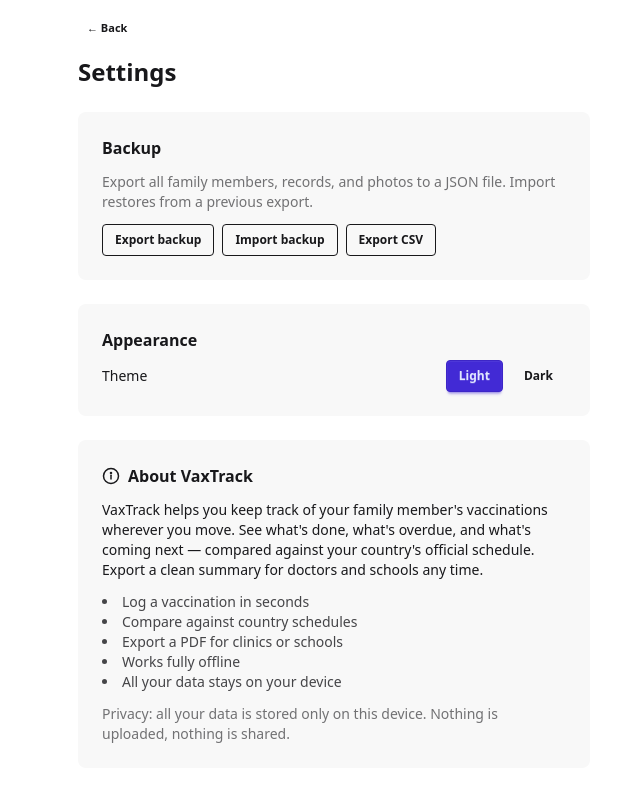
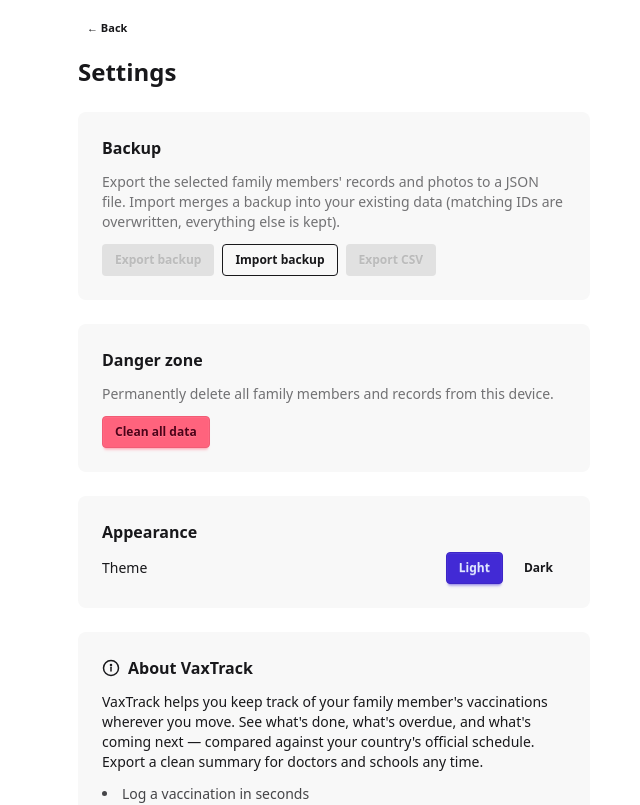
Before and after one commit to ImTema/family-health-pwa, a SvelteKit app in the folder web/: page /settings in a window 1280 px wide. Shown: the top 805 px of the page, without its empty margins (306-946 px from the left). Built offline with nearby package versions, Linux system fonts and the light colour scheme.

Commit message:
- add clear button - add partial import/export

```diff
--- a/web/src/routes/settings/+page.svelte
+++ b/web/src/routes/settings/+page.svelte
@@ -5,16 +5,26 @@
   import { todayISO } from '$lib/utils'
   import { toBackup, fromBackup } from '$lib/backup'
   import Icon from '$lib/components/Icon.svelte'
+  import type { Child } from '$lib/types'
 
   let theme = $state('light')
   let importError = $state<string | null>(null)
   let importSummary = $state<string | null>(null)
   let exportDone = $state(false)
+  let cleanDone = $state(false)
   let importInput: HTMLInputElement
+  let children = $state<Child[]>([])
+  let selectedIds = $state<Set<string>>(new Set())
 
-  onMount(() => {
+  onMount(async () => {
     theme = localStorage.getItem('theme') ?? 'light'
+    await refreshChildren()
   })
+
+  async function refreshChildren() {
+    children = await db.getChildren()
+    selectedIds = new Set(children.map(c => c.id))
+  }
 
   function setTheme(t: string) {
     theme = t
@@ -24,7 +34,7 @@
 
   async function doExport() {
     const today = todayISO()
-    const chs = await db.getChildren()
+    const chs = children.filter(c => selectedIds.has(c.id))
     const backup = toBackup(await Promise.all(chs.map(async c => ({ ...c, records: await db.getRecords(c.id) }))), today)
     const blob = new Blob([JSON.stringify(backup, null, 2)], { type: 'application/json' })
     const url = URL.createObjectURL(blob)
@@ -43,7 +53,7 @@
 
   async function doExportCsv() {
     const today = todayISO()
-    const chs = await db.getChildren()
+    const chs = children.filter(c => selectedIds.has(c.id))
     const rows = [['Name', 'Date', 'Vaccine / Brand', 'Diseases', 'Serial / Lot', 'Notes']]
     for (const c of chs) {
       const records = await db.getRecords(c.id)
@@ -62,22 +72,30 @@
   }
 
   async function doImport(json: string) {
-    if (!confirm('This will replace all existing data with the backup. Continue?')) return
+    if (!confirm('This will merge the backup into your existing data (family members/records with matching IDs will be overwritten, everything else stays). Continue?')) return
     try {
       const backup = fromBackup(json)
-      await db.deleteAll()
       let recordCount = 0
       for (const { records, ...child } of backup.children) {
         await db.saveChild(child)
         for (const r of records) await db.saveRecord(r)
         recordCount += records.length
       }
-      localStorage.removeItem('activeChildId')
+      await refreshChildren()
       importSummary = `Imported ${backup.children.length} ${backup.children.length === 1 ? 'family member' : 'family members'}, ${recordCount} ${recordCount === 1 ? 'record' : 'records'}`
       setTimeout(() => importSummary = null, 3000)
     } catch (e) {
       importError = `Import failed: ${e instanceof Error ? e.message : 'Invalid file'}`
     }
+  }
+
+  async function doCleanData() {
+    if (!confirm('This will permanently delete ALL family members and records from this device. This cannot be undone. Continue?')) return
+    await db.deleteAll()
+    localStorage.removeItem('activeChildId')
+    await refreshChildren()
+    cleanDone = true
+    setTimeout(() => cleanDone = false, 3000)
   }
 </script>
 
@@ -106,11 +124,41 @@
       <div class="card bg-base-200">
         <div class="card-body gap-3">
           <h2 class="card-title text-base">Backup</h2>
-          <p class="text-sm text-base-content/60">Export all family members, records, and photos to a JSON file. Import restores from a previous export.</p>
+          <p class="text-sm text-base-content/60">Export the selected family members' records and photos to a JSON file. Import merges a backup into your existing data (matching IDs are overwritten, everything else is kept).</p>
+          {#if children.length > 1}
+            <div class="flex flex-col gap-1">
+              {#each children as c (c.id)}
+                <label class="label cursor-pointer justify-start gap-2 py-0">
+                  <input
+                    type="checkbox"
+                    class="checkbox checkbox-sm"
+                    checked={selectedIds.has(c.id)}
+                    onchange={e => {
+                      const next = new Set(selectedIds)
+                      if ((e.target as HTMLInputElement).checked) next.add(c.id)
+                      else next.delete(c.id)
+                      selectedIds = next
+                    }}
+                  />
+                  <span class="label-text text-sm">{c.name}</span>
+                </label>
+              {/each}
+            </div>
+          {/if}
           <div class="flex gap-2 flex-wrap">
-            <button class="btn btn-outline btn-sm" onclick={doExport}>Export backup</button>
+            <button class="btn btn-outline btn-sm" disabled={selectedIds.size === 0} onclick={doExport}>Export backup</button>
             <button class="btn btn-outline btn-sm" onclick={() => importInput.click()}>Import backup</button>
-            <button class="btn btn-outline btn-sm" onclick={doExportCsv}>Export CSV</button>
+            <button class="btn btn-outline btn-sm" disabled={selectedIds.size === 0} onclick={doExportCsv}>Export CSV</button>
+          </div>
+        </div>
+      </div>
+
+      <div class="card bg-base-200">
+        <div class="card-body gap-3">
+          <h2 class="card-title text-base">Danger zone</h2>
+          <p class="text-sm text-base-content/60">Permanently delete all family members and records from this device.</p>
+          <div>
+            <button class="btn btn-error btn-sm" onclick={doCleanData}>Clean all data</button>
           </div>
         </div>
       </div>
@@ -160,6 +208,14 @@
   </div>
 {/if}
 
+{#if cleanDone}
+  <div class="toast toast-top toast-center z-50">
+    <div class="alert alert-success">
+      <span>All data cleared</span>
+    </div>
+  </div>
+{/if}
+
 {#if importSummary}
   <div class="toast toast-top toast-center z-50">
     <div class="alert alert-success">
```
